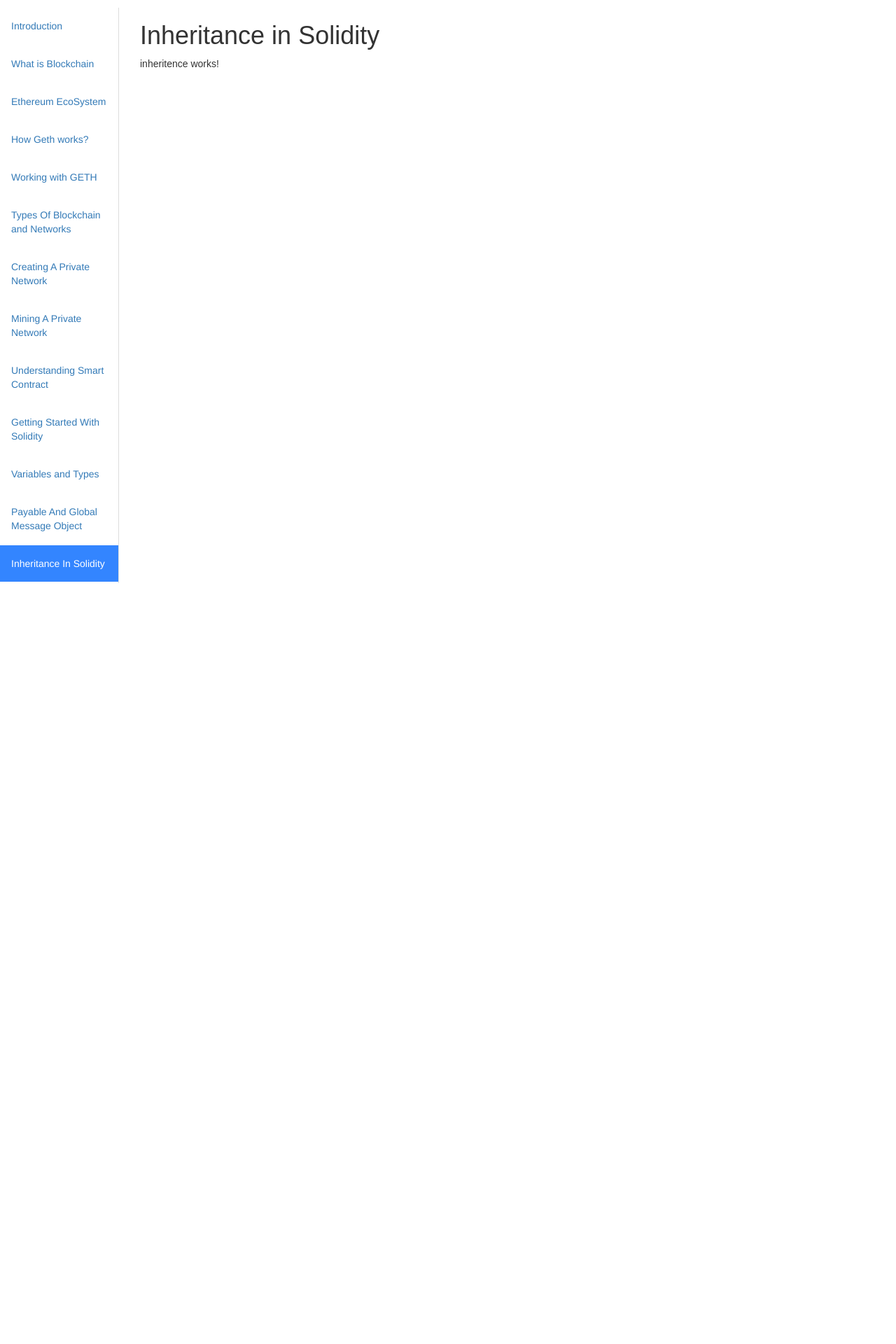
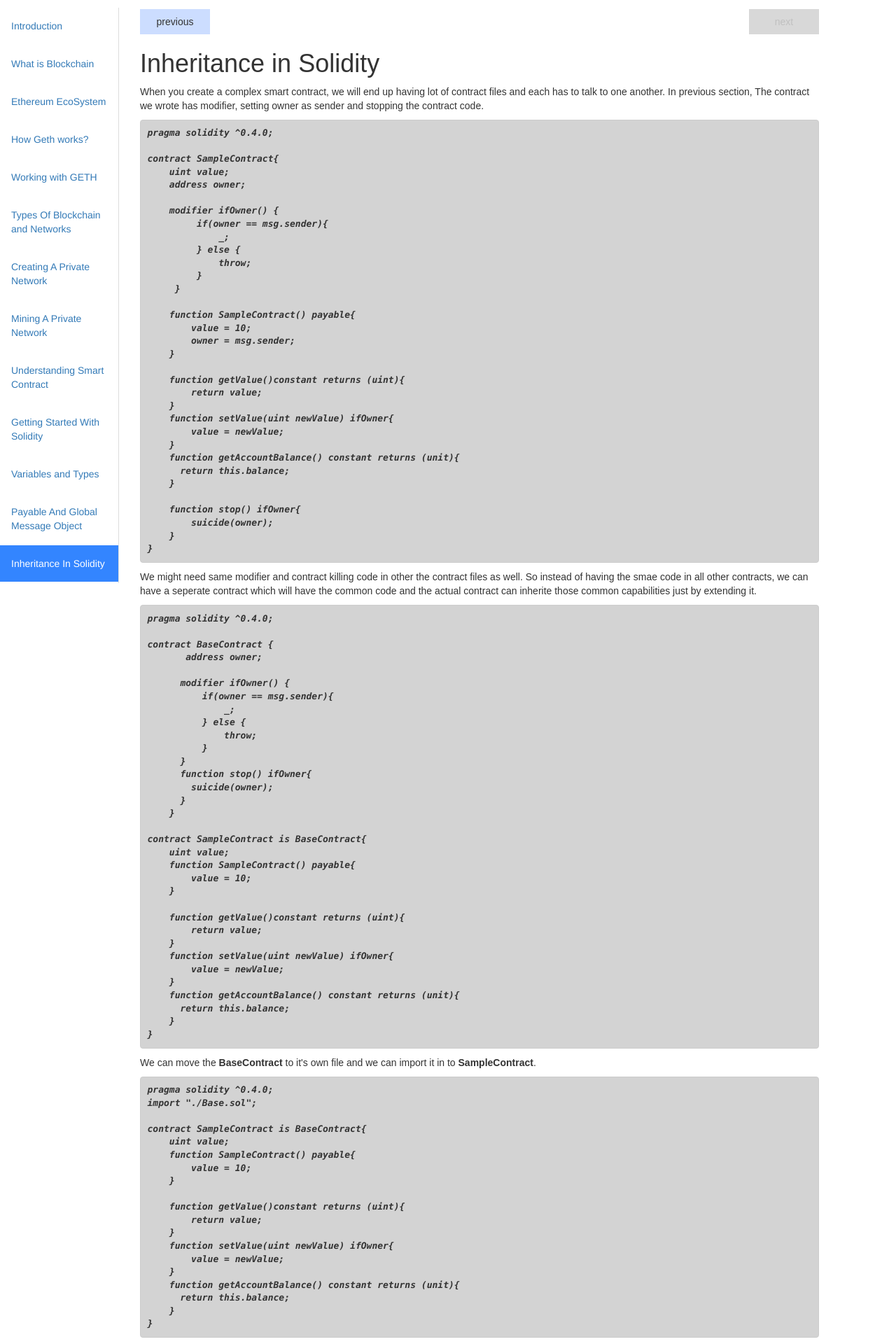
Before and after one commit to nagakedari/tutorial, an Angular app: page /inheritance in a window 1280 px wide. Shown: the part 80-2000 px from the top of the page at 70% size. Before the commit the page ends 913 px from the top, so only its background shows below. Built offline with nearby package versions, Linux system fonts and the light colour scheme.

Commit message:
Inheritance Page

```diff
--- a/src/app/inheritance/inheritance.component.html
+++ b/src/app/inheritance/inheritance.component.html
@@ -1,6 +1,118 @@
 <div class="content">
+  <br/>
+  <app-navigation [previous]="previousRoute" [next]="nextRoute"></app-navigation>
+  <br/>
   <h1>Inheritance in Solidity</h1>
   <p>
-  inheritence works!
+  When you create a complex smart contract, we will end up having lot of contract files and each has to talk to one another. In previous section, The contract we wrote has modifier, setting owner as sender and stopping the contract code.
 </p>
+<p>
+   <i><b><pre style="background-color: lightgray">{{
+
+     'pragma solidity ^0.4.0;
+
+contract SampleContract{
+    uint value;
+    address owner;
+
+    modifier ifOwner() {
+         if(owner == msg.sender){
+             _;
+         } else {
+             throw;
+         }
+     }
+
+    function SampleContract() payable{
+        value = 10;
+        owner = msg.sender;
+    }
+
+    function getValue()constant returns (uint){
+        return value;
+    }
+    function setValue(uint newValue) ifOwner{
+        value = newValue;
+    }
+    function getAccountBalance() constant returns (unit){
+      return this.balance;
+    }
+
+    function stop() ifOwner{
+        suicide(owner);
+    }
+}'
+     }}</pre></b></i>
+  </p>
+  <p>
+    We might need same modifier and contract killing code in other the contract files as well. So instead of having the smae code in all other contracts, we can have a seperate contract which will have the common code and the actual contract can inherite those common capabilities just by extending it.
+  </p>
+  <p>
+   <i><b><pre style="background-color: lightgray">{{
+
+     'pragma solidity ^0.4.0;
+
+contract BaseContract {
+       address owner;
+
+      modifier ifOwner() {
+          if(owner == msg.sender){
+              _;
+          } else {
+              throw;
+          }
+      }
+      function stop() ifOwner{
+        suicide(owner);
+      }
+    }
+
+contract SampleContract is BaseContract{
+    uint value;
+    function SampleContract() payable{
+        value = 10;
+    }
+
+    function getValue()constant returns (uint){
+        return value;
+    }
+    function setValue(uint newValue) ifOwner{
+        value = newValue;
+    }
+    function getAccountBalance() constant returns (unit){
+      return this.balance;
+    }
+}'
+     }}</pre></b></i>
+  </p>
+  <p>
+    We can move the <b>BaseContract</b> to it's own file and we can import it in to <b>SampleContract</b>.
+  </p>
+  <p>
+   <i><b><pre style="background-color: lightgray">{{
+
+     'pragma solidity ^0.4.0;
+import "./Base.sol";
+
+contract SampleContract is BaseContract{
+    uint value;
+    function SampleContract() payable{
+        value = 10;
+    }
+
+    function getValue()constant returns (uint){
+        return value;
+    }
+    function setValue(uint newValue) ifOwner{
+        value = newValue;
+    }
+    function getAccountBalance() constant returns (unit){
+      return this.balance;
+    }
+}'
+     }}</pre></b></i>
+  </p>
+  <br/>
+  <app-navigation [previous]="previousRoute" [next]="nextRoute"></app-navigation>
+  <br/>
 </div>
--- a/src/app/inheritance/inheritance.component.ts
+++ b/src/app/inheritance/inheritance.component.ts
@@ -7,7 +7,12 @@ import { Component, OnInit } from '@angular/core';
 })
 export class InheritanceComponent implements OnInit {
 
-  constructor() { }
+  nextRoute : any;
+  previousRoute : any;
+  constructor() {
+    this.previousRoute = 'globalobject';
+    //this.nextRoute = 'inheritance';
+  }
 
   ngOnInit() {
   }
--- a/src/app/variabletypes/variabletypes.component.html
+++ b/src/app/variabletypes/variabletypes.component.html
@@ -52,7 +52,7 @@
 <h4><b>Mappings</b></h4>
 <br/>
 <p>
-  Mapping types are declared as mapping(_KeyType => _ValueType). Here _KeyType can be almost any type except for a mapping, a dynamically sized array, a contract, an enum and a struct. _ValueType can actually be any type, including mappings. Mappings are more like hash tables. Mappings are only allowed for state variables.
+  Mapping types are declared as mapping(_KeyType => _ValueType). Here _KeyType can be almost any type except for a mapping, a dynamically sized array, a contract, an enum and a struct. _ValueType can actually be any type, including mappings. Mappings are more like hash tables. Mappings are only allowed for state variables. Think of Mapping as a hash table.
 </p>
 <br />
 <p>
```
